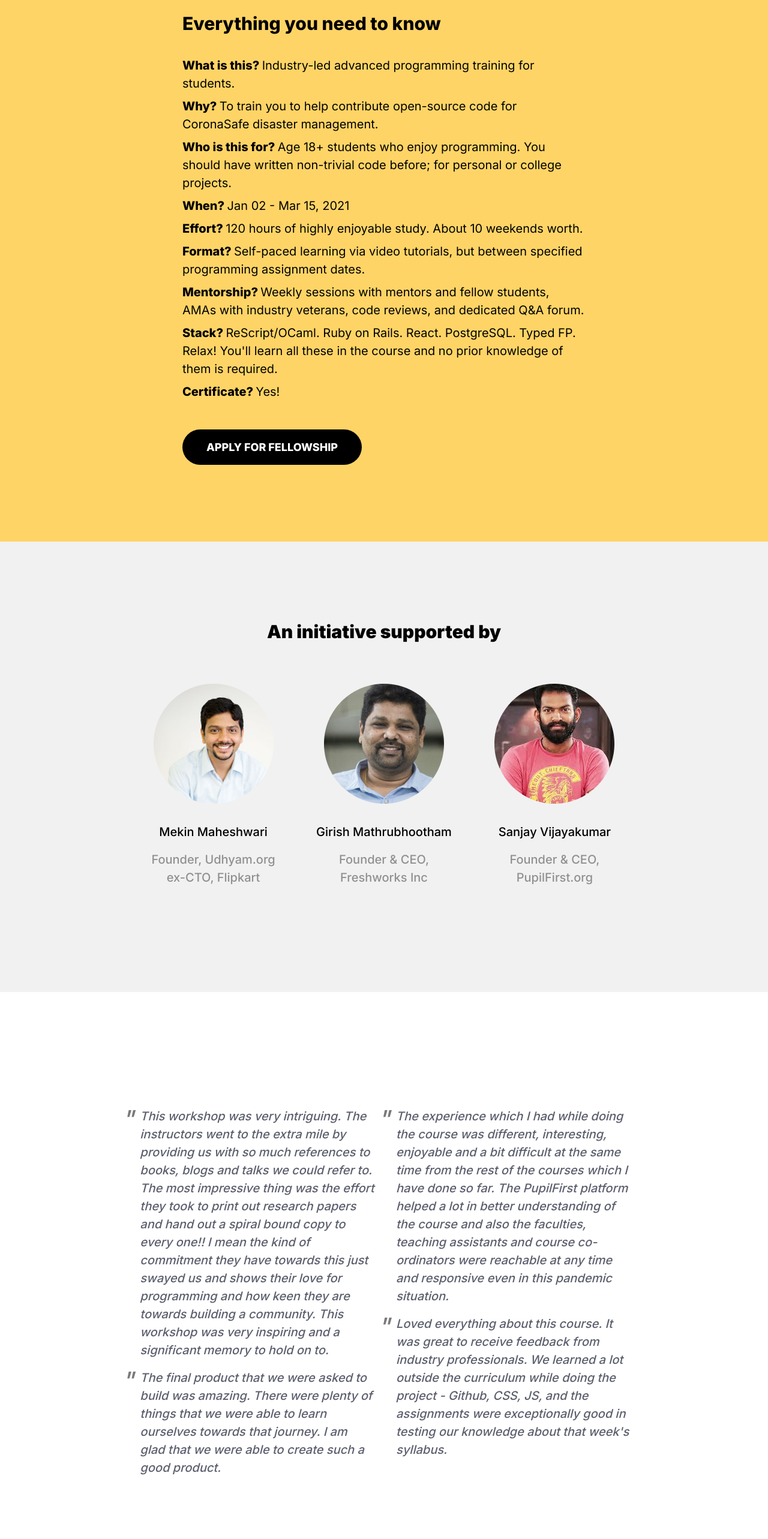
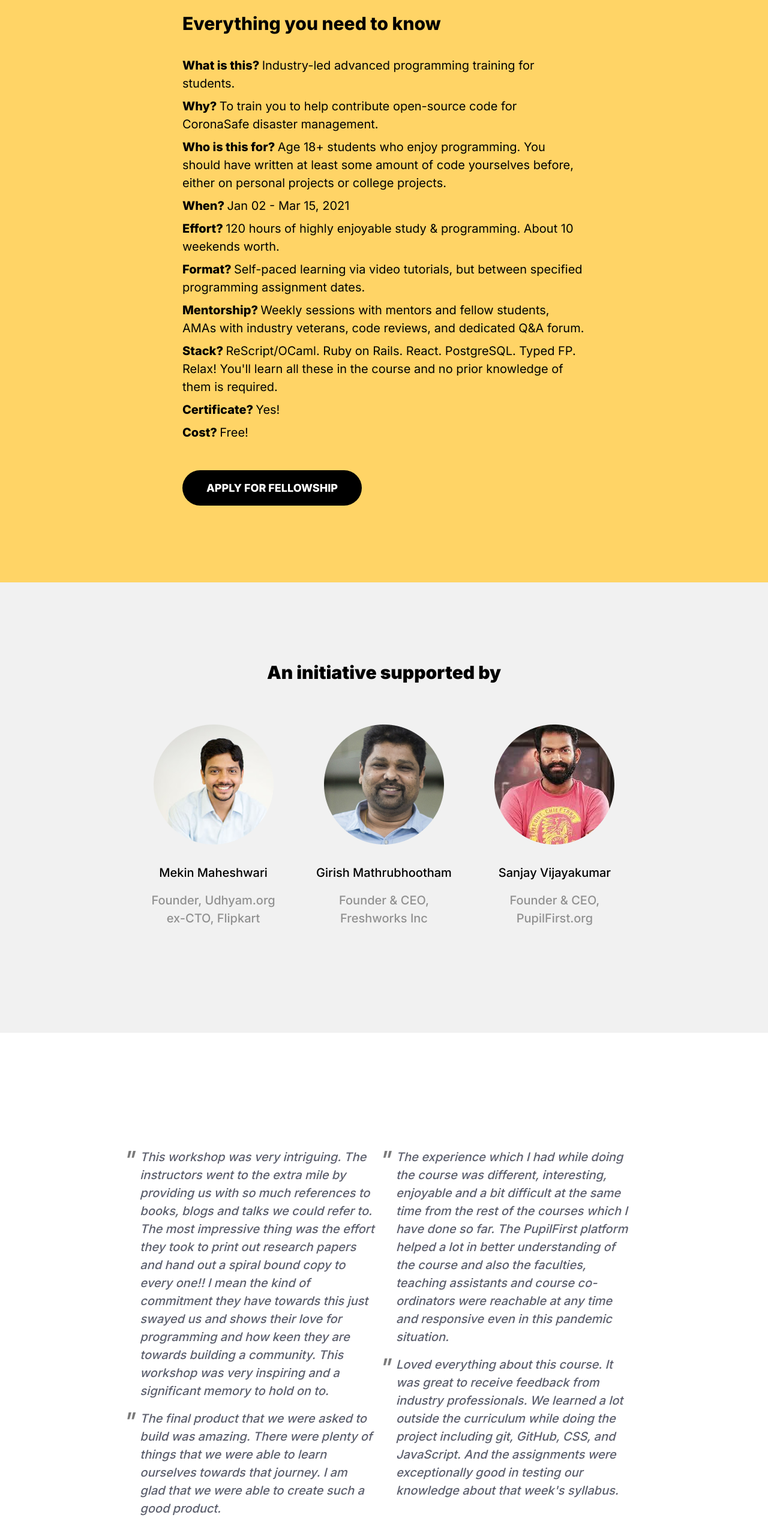
Before and after one commit to pupilfirst/coronasafe-rescript-course, a Next.js app: page / in a window 1280 px wide. Shown: the part 1862-4428 px from the top of the page at 60% size. Built offline with nearby package versions, Linux system fonts and the light colour scheme.

Commit message:
copy edits

```diff
--- a/pages/index.js
+++ b/pages/index.js
@@ -137,8 +137,8 @@ export default function Home() {
               </p>
               <p className="mb-2">
                 <span className="font-extrabold">Who is this for? </span>
-                Age 18+ students who enjoy programming. You should have written
-                non-trivial code before; for personal or college projects.
+                Age 18+ students who enjoy programming. You should have written at least
+                some amount of code yourselves before, either on personal projects or college projects.
               </p>
               <p className="mb-2">
                 <span className="font-extrabold">When? </span>
@@ -146,7 +146,7 @@ export default function Home() {
               </p>
               <p className="mb-2">
                 <span className="font-extrabold">Effort? </span>
-                120 hours of highly enjoyable study. About 10 weekends worth.
+                120 hours of highly enjoyable study & programming. About 10 weekends worth.
               </p>
               <p className="mb-2">
                 <span className="font-extrabold">Format? </span>
@@ -163,9 +163,13 @@ export default function Home() {
                 ReScript/OCaml. Ruby on Rails. React. PostgreSQL. Typed FP.
                 Relax! You'll learn all these in the course and no prior knowledge of them is required.
               </p>
-              <p className="mb-12">
+              <p className="mb-2">
                 <span className="font-extrabold">Certificate? </span>
                 Yes!
+              </p>
+              <p className="mb-12">
+                <span className="font-extrabold">Cost? </span>
+                Free!
               </p>
               <ApplyToCourse/>
             </div>
@@ -231,7 +235,7 @@ export default function Home() {
                 <blockquote className={"mr-4 mb-4"}>
                   Loved everything about this course.
                   It was great to receive feedback from industry professionals. We learned a lot outside the curriculum
-                  while doing the project - Github, CSS, JS, and the assignments were exceptionally good in testing our
+                  while doing the project including git, GitHub, CSS, and JavaScript. And the assignments were exceptionally good in testing our
                   knowledge about that week's syllabus.
                 </blockquote>
               </div>
@@ -251,12 +255,11 @@ export default function Home() {
               <h2>Free</h2>
               <p>
                 This program is created by a team of over a dozen people from across multiple companies, with
-                funding from the Michael &amp; Dell Foundation, the ACT
-                foundation, and support from FreshWorks.
+                funding from the Michael &amp; Dell Foundation, the ACT foundation, and support from FreshWorks.
               </p>
               <p>
-                ACT is an 100Crore fund setup by india’s leading tech entrepreneurs and venture capitalists
-                for supporting efforts. CoronaSafe is a recipient of ACT grants.
+                ACT is a 100 crore fund setup by India’s leading tech entrepreneurs and venture capitalists
+                for supporting efforts combating COVID-19. CoronaSafe is a recipient of ACT grants.
               </p>
               <p>
                 This funding enables us to offer the course to you for free.
@@ -266,8 +269,8 @@ export default function Home() {
             <div className="mb-16">
               <h2>Write open-source code for Corona disaster management</h2>
               <p>
-                CoronaSafe Network codebase is a national asset created by india’s leading software industry
-                engineers along with National Health Mission, Government of India and Department of Health,
+                CoronaSafe Network codebase is a national asset created by India’s leading software industry
+                engineers along with the National Health Mission, Government of India and Department of Health,
                 Government of Kerala.
               </p>
 
@@ -286,7 +289,7 @@ export default function Home() {
                 <div className="text-xs mb-2">
                   Stats as of November 20, 2020
                 </div>
-                <div class="grid grid-cols-2 md:grid-cols-4 gap-4">
+                <div className="grid grid-cols-2 md:grid-cols-4 gap-4">
                   <StatsWithTitleAndDescription title="200+" description="Hospitals Using the platform"/>
                   <StatsWithTitleAndDescription title="62K+" description="Patients Managed"/>
                   <StatsWithTitleAndDescription title="28K+" description="Shifting Managed"/>
@@ -298,7 +301,7 @@ export default function Home() {
                 developers under industry guidance.
               </p>
               <p>
-                Successful students who complete the programme shall get a semester long internships with
+                Successful students who complete the programme shall get a semester long internship with
                 CoronaSafe to contribute code to further develop this national asset.
               </p>
             </div>
@@ -309,7 +312,7 @@ export default function Home() {
               <p>
                 This is an industry-backed course and it will prepare you for a
                 career in building production software. This reflects in what
-                you will learn, and how you learn it. Each of your code
+                you will learn, and how you will learn it. Each of your code
                 submission will be reviewed in depth by a coach and your code
                 will get kind, courteous feedback. You will gain hard-earned insights
                 about abstraction boundaries, data modelling,
@@ -371,16 +374,17 @@ export default function Home() {
 
               <p>
                 You’ll learn to program in the Typed Functional paradigm in
-                ReScript/OCaml. ReScript compiles down to efficient JavaScript
-                and has excellent support for building front-end with React.
-                During the course you will create everything from simple
-                interactive UIs to user input forms, games, and single-page
-                applications.
+                ReScript/OCaml. You'll create UIs in React and deploy your
+                own single-page applications. You'll also learn practical functional programming and learn to model
+                complex domains with Hindley-Milner types. ReScript/OCaml will also help you see what programming languages
+                are really made of. That means you will then be able to learn and be productive with any other programming language much
+                faster.
               </p>
             </div>
             <div>
               <h2>Questions?</h2>
-              <p>Email us at <a href="mailto:fullstack@pupilfirst.org" className={"text-indigo-700"}>fullstack@pupilfirst.org</a></p>
+              <p>Email us at <a href="mailto:fullstack@pupilfirst.org"
+                                className={"text-indigo-700"}>fullstack@pupilfirst.org</a></p>
             </div>
           </div>
 
```
